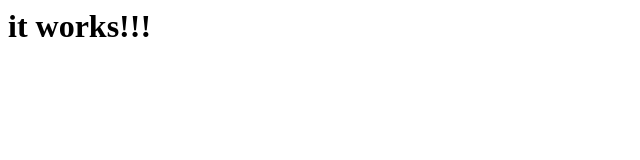
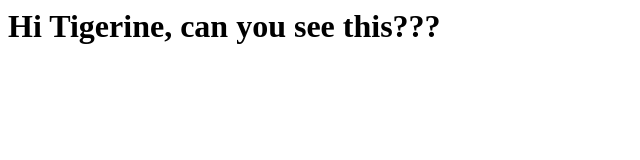
Before and after one commit to cloudncyber/website, a plain HTML site: page index.html in a window 1280 px wide. Shown: the whole page, without its empty margins (0-640 px from the left). Drawn offline with Linux system fonts and the light colour scheme.

Commit message:
Update index.html

```diff
--- a/index.html
+++ b/index.html
@@ -1 +1 @@
-<h1>it works!!!</h1>
+<h1>Hi Tigerine, can you see this???</h1>
```
